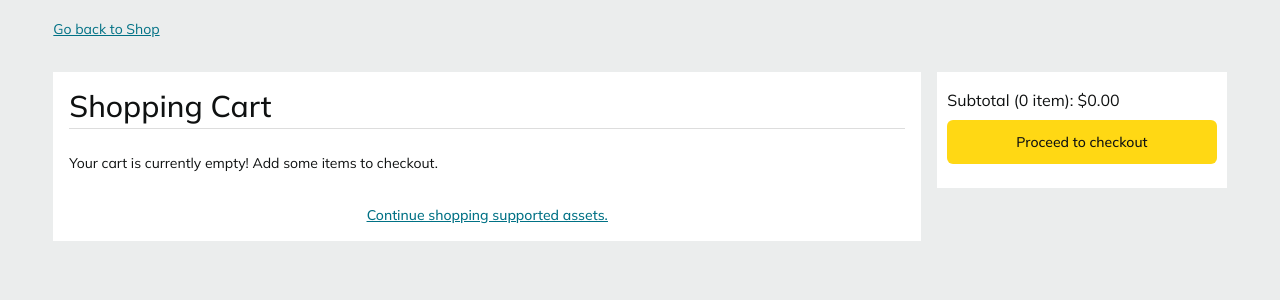
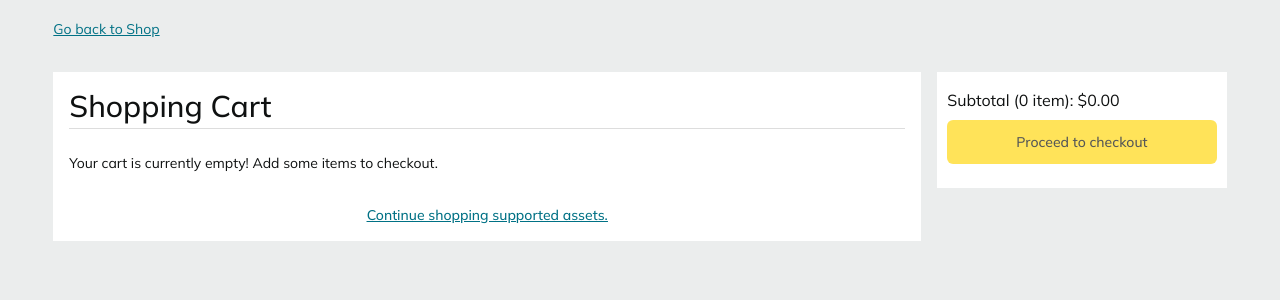
Before and after one commit to EstherSeyi/world-shop, a Next.js app: page /cart in a window 1280 px wide. Shown: the top 300 px of the page. Built offline with nearby package versions, Linux system fonts and the light colour scheme.

Commit message:
disables proceed to checkout button with no item in cart

```diff
--- a/src/components/SubTotal.tsx
+++ b/src/components/SubTotal.tsx
@@ -45,7 +45,8 @@ const SubTotal = () => {
         </p>
       </div>
       <button
-        className="my-2 py-3 bg-yellow w-full rounded-md text-sm font-medium"
+        disabled={state.cartItems.length === 0}
+        className="my-2 py-3 bg-yellow w-full rounded-md text-sm font-medium disabled:opacity-70 disabled:cursor-not-allowed"
         onClick={handleProceedToCheckout}
       >
         Proceed to checkout{" "}
```
